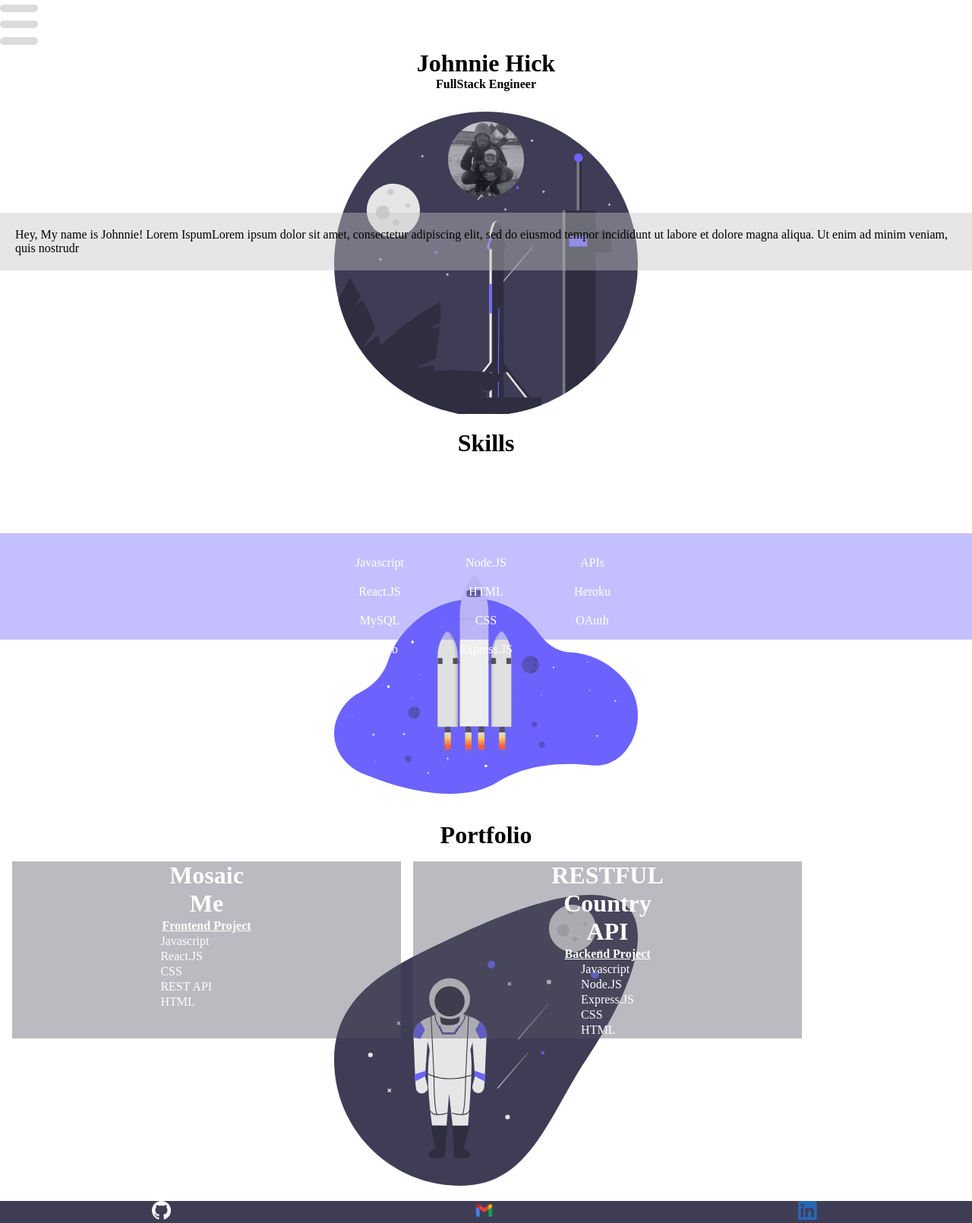
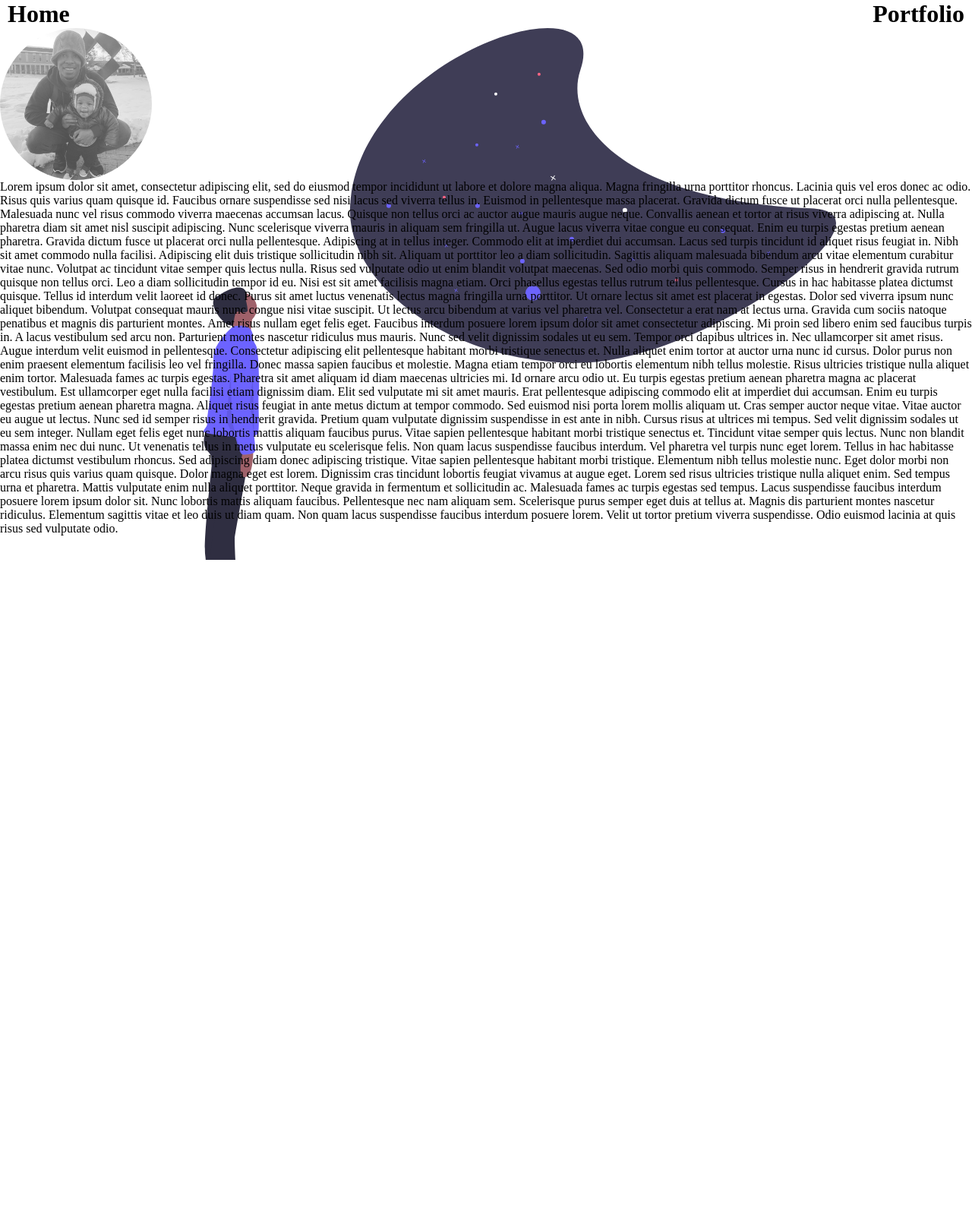
Before and after one commit to Johnnie007/profilePage, a React (Create React App) app: page / in a window 1280 px wide. Shown: the whole page at 76% size. After the commit the page ends 800 px from the top, so only its background shows below. Built offline with nearby package versions, Linux system fonts and the light colour scheme.

Commit message:
created homepage for desktop view

```diff
--- a/package.json
+++ b/package.json
@@ -8,6 +8,7 @@
     "@testing-library/user-event": "^12.8.3",
     "react": "^17.0.2",
     "react-dom": "^17.0.2",
+    "react-router-dom": "^5.2.0",
     "react-scripts": "4.0.3",
     "sass": "^1.35.1",
     "web-vitals": "^1.1.2"
--- a/src/App.js
+++ b/src/App.js
@@ -1,18 +1,26 @@
 import "./App.scss";
-import Nav from "./Mobile/Component/Nav/Nav";
-import Skills from "./Mobile/Component/Skills/Skills";
-import HomePage from "./Mobile/Component/HomePage/HomePage";
-import Portfolio from "./Mobile/Component/Portfolio/Portfolio";
-import Footer from "./Mobile/Component/Footer/Footer"
+// import Nav from "./Mobile/Component/Nav/Nav";
+// import Skills from "./Mobile/Component/Skills/Skills";
+// import HomePage from "./Mobile/Component/HomePage/HomePage";
+// import Portfolio from "./Mobile/Component/Portfolio/Portfolio";
+// import Footer from "./Mobile/Component/Footer/Footer";
+import {Switch, Route} from 'react-router-dom';
+import Nav from "./Desktop/Nav/Nav";
+import HomePage from "./Desktop/HomePage/HomePage";
 
 function App() {
   return (
     <div className="App">
+      {/* <Nav/>
+      <Switch>
+        <Route path='/' exact render={()=> <HomePage/>}/>
+        <Route path='/skills' render={() => <Skills/>}/>
+        <Route path='/portfolio' render={()=> <Portfolio/>}/>
+        <Route/>
+      </Switch>
+      <Footer/> */}
       <Nav/>
       <HomePage/>
-      <Skills/>
-      <Portfolio/>
-      <Footer/>
     </div>
   );
 }
--- /dev/null
+++ b/src/Desktop/HomePage/HomePage.js
@@ -0,0 +1,27 @@
+import './HomePage.scss'
+
+function HomePage(){
+
+    return(
+        <div className='desktop-homepage-main'>
+            <div className='desktop-homepage__header'>
+                <div className='desktop-image'></div>
+                <div><p>Lorem ipsum dolor sit amet, consectetur adipiscing elit, sed do eiusmod tempor incididunt ut labore et dolore magna aliqua. Magna fringilla urna porttitor rhoncus. Lacinia quis vel eros donec ac odio. Risus quis varius quam quisque id. Faucibus ornare suspendisse sed nisi lacus sed viverra tellus in. Euismod in pellentesque massa placerat. Gravida dictum fusce ut placerat orci nulla pellentesque. Malesuada nunc vel risus commodo viverra maecenas accumsan lacus. Quisque non tellus orci ac auctor augue mauris augue neque. Convallis aenean et tortor at risus viverra adipiscing at. Nulla pharetra diam sit amet nisl suscipit adipiscing. Nunc scelerisque viverra mauris in aliquam sem fringilla ut. Augue lacus viverra vitae congue eu consequat. Enim eu turpis egestas pretium aenean pharetra. Gravida dictum fusce ut placerat orci nulla pellentesque. Adipiscing at in tellus integer. Commodo elit at imperdiet dui accumsan. Lacus sed turpis tincidunt id aliquet risus feugiat in. Nibh sit amet commodo nulla facilisi. Adipiscing elit duis tristique sollicitudin nibh sit.
+
+Aliquam ut porttitor leo a diam sollicitudin. Sagittis aliquam malesuada bibendum arcu vitae elementum curabitur vitae nunc. Volutpat ac tincidunt vitae semper quis lectus nulla. Risus sed vulputate odio ut enim blandit volutpat maecenas. Sed odio morbi quis commodo. Semper risus in hendrerit gravida rutrum quisque non tellus orci. Leo a diam sollicitudin tempor id eu. Nisi est sit amet facilisis magna etiam. Orci phasellus egestas tellus rutrum tellus pellentesque. Cursus in hac habitasse platea dictumst quisque.
+
+Tellus id interdum velit laoreet id donec. Purus sit amet luctus venenatis lectus magna fringilla urna porttitor. Ut ornare lectus sit amet est placerat in egestas. Dolor sed viverra ipsum nunc aliquet bibendum. Volutpat consequat mauris nunc congue nisi vitae suscipit. Ut lectus arcu bibendum at varius vel pharetra vel. Consectetur a erat nam at lectus urna. Gravida cum sociis natoque penatibus et magnis dis parturient montes. Amet risus nullam eget felis eget. Faucibus interdum posuere lorem ipsum dolor sit amet consectetur adipiscing. Mi proin sed libero enim sed faucibus turpis in.
+
+A lacus vestibulum sed arcu non. Parturient montes nascetur ridiculus mus mauris. Nunc sed velit dignissim sodales ut eu sem. Tempor orci dapibus ultrices in. Nec ullamcorper sit amet risus. Augue interdum velit euismod in pellentesque. Consectetur adipiscing elit pellentesque habitant morbi tristique senectus et. Nulla aliquet enim tortor at auctor urna nunc id cursus. Dolor purus non enim praesent elementum facilisis leo vel fringilla. Donec massa sapien faucibus et molestie. Magna etiam tempor orci eu lobortis elementum nibh tellus molestie. Risus ultricies tristique nulla aliquet enim tortor.
+
+Malesuada fames ac turpis egestas. Pharetra sit amet aliquam id diam maecenas ultricies mi. Id ornare arcu odio ut. Eu turpis egestas pretium aenean pharetra magna ac placerat vestibulum. Est ullamcorper eget nulla facilisi etiam dignissim diam. Elit sed vulputate mi sit amet mauris. Erat pellentesque adipiscing commodo elit at imperdiet dui accumsan. Enim eu turpis egestas pretium aenean pharetra magna. Aliquet risus feugiat in ante metus dictum at tempor commodo. Sed euismod nisi porta lorem mollis aliquam ut. Cras semper auctor neque vitae. Vitae auctor eu augue ut lectus. Nunc sed id semper risus in hendrerit gravida. Pretium quam vulputate dignissim suspendisse in est ante in nibh. Cursus risus at ultrices mi tempus. Sed velit dignissim sodales ut eu sem integer. Nullam eget felis eget nunc lobortis mattis aliquam faucibus purus. Vitae sapien pellentesque habitant morbi tristique senectus et. Tincidunt vitae semper quis lectus.
+
+Nunc non blandit massa enim nec dui nunc. Ut venenatis tellus in metus vulputate eu scelerisque felis. Non quam lacus suspendisse faucibus interdum. Vel pharetra vel turpis nunc eget lorem. Tellus in hac habitasse platea dictumst vestibulum rhoncus. Sed adipiscing diam donec adipiscing tristique. Vitae sapien pellentesque habitant morbi tristique. Elementum nibh tellus molestie nunc. Eget dolor morbi non arcu risus quis varius quam quisque. Dolor magna eget est lorem. Dignissim cras tincidunt lobortis feugiat vivamus at augue eget. Lorem sed risus ultricies tristique nulla aliquet enim.
+
+Sed tempus urna et pharetra. Mattis vulputate enim nulla aliquet porttitor. Neque gravida in fermentum et sollicitudin ac. Malesuada fames ac turpis egestas sed tempus. Lacus suspendisse faucibus interdum posuere lorem ipsum dolor sit. Nunc lobortis mattis aliquam faucibus. Pellentesque nec nam aliquam sem. Scelerisque purus semper eget duis at tellus at. Magnis dis parturient montes nascetur ridiculus. Elementum sagittis vitae et leo duis ut diam quam. Non quam lacus suspendisse faucibus interdum posuere lorem. Velit ut tortor pretium viverra suspendisse. Odio euismod lacinia at quis risus sed vulputate odio.</p></div>
+            </div>
+        </div>
+    )
+}
+
+export default HomePage;
--- /dev/null
+++ b/src/Desktop/HomePage/HomePage.scss
@@ -0,0 +1,18 @@
+.desktop-homepage-main{
+    background-image: url(../../Images/desktop-main.svg);
+    background-repeat: no-repeat;
+    background-position: top;
+    width: 100%;
+    height: 700px;
+}
+
+.desktop-image{
+    border-radius: 100px;
+    background-image: url('../../Images/avatar.jpeg');
+    background-position: center;
+    filter: grayscale(100%);
+    opacity:70%;
+    background-size: cover;
+    width: 200px;
+    height: 200px;
+}
--- /dev/null
+++ b/src/Desktop/Nav/Nav.js
@@ -0,0 +1,13 @@
+import './Nav.scss'
+function Nav(){
+    return(
+    <div className='desktop-nav-main'>
+        <ul className='desktop-nav-ul'>
+            <li className='desktop-nav-li'><h1>Home</h1></li>
+            <li className='desktop-nav-li'><h1>Portfolio</h1></li>
+        </ul>
+    </div>
+    )
+}
+
+export default Nav;
--- /dev/null
+++ b/src/Desktop/Nav/Nav.scss
@@ -0,0 +1,10 @@
+.desktop-nav-ul{
+    display: flex;
+    justify-content: space-between;
+}
+
+.desktop-nav-li{
+    list-style: none;
+    margin-left: 10px;
+    margin-right:10px
+}
--- a/src/Mobile/Component/Footer/Footer.scss
+++ b/src/Mobile/Component/Footer/Footer.scss
@@ -1,20 +1,19 @@
 .footer-main{
     background-color: #3F3D56;
     width: 100%;
-    height: auto;
     display: flex;
     justify-content: space-around;
     align-items: center;
 }
 // sizing the icons
 .github-icon{
-    height: 25px;
+    height: 40px;
 }
 
 .gmail-icon{
-    height: 25px;
+    height: 40px;
 }
 
 .linkedin-icon{
-    height: 25px;
+    height: 40px;
 }
--- a/src/Mobile/Component/HomePage/HomePage.js
+++ b/src/Mobile/Component/HomePage/HomePage.js
@@ -1,4 +1,5 @@
-import './HomePage.scss'
+import './HomePage.scss';
+
 function HomePage(){
 
     return(
--- a/src/Mobile/Component/Nav/Nav.js
+++ b/src/Mobile/Component/Nav/Nav.js
@@ -1,5 +1,6 @@
 import React from 'react';
-import './Nav.scss'
+import './Nav.scss';
+import {Link} from 'react-router-dom';
 
 class Nav extends React.Component{
 //Stating state for Hamburger menu
@@ -27,9 +28,9 @@ class Nav extends React.Component{
     open =
         <nav className="open__nav">
             <ul className="open__nav--ul">
-                <li className="open__nav--li"><a href='./HomePage/HomePage.js'><h1>Home</h1></a></li>
-                <li className="open__nav--li"><a href='./Skills/Skills.js'><h1>Skills</h1></a></li>
-                <li className="open__nav--li"><a href='./Portfolio/Portfolio.js'><h1>Portfolio</h1></a></li>
+                <li className="open__nav--li"><Link to='/'><h1>Home</h1></Link></li>
+                <li className="open__nav--li"><Link to='/skills'><h1>Skills</h1></Link></li>
+                <li className="open__nav--li"><Link to='/portfolio'><h1>Portfolio</h1></Link></li>
             </ul>
             <div className='open' onClick={this.status}>
                 <div className='open__bar'></div>
--- a/src/index.js
+++ b/src/index.js
@@ -1,10 +1,13 @@
 import React from 'react';
 import ReactDOM from 'react-dom';
 import App from './App';
+import {BrowserRouter} from 'react-router-dom';
 
 ReactDOM.render(
   <React.StrictMode>
-    <App />
+    <BrowserRouter>
+      <App />
+    </BrowserRouter>
   </React.StrictMode>,
   document.getElementById('root')
 );
```
Also changed, not shown: src/Images/desktop-main.svg (added), 1 other file (tests, documents, lock files or other folders).
